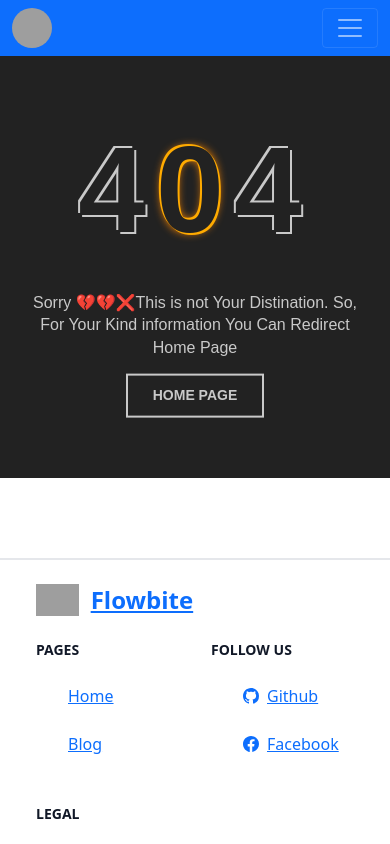
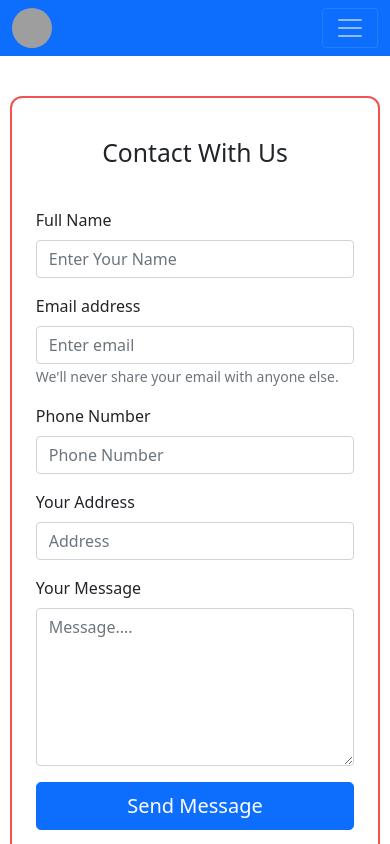
Before and after one commit to rana-arju/logico-warehouse-client, a React (Create React App) app: page /contact in a window 390 px wide. Shown: the top 844 px of the page. Built offline with nearby package versions, Linux system fonts and the light colour scheme; no server answers; grey boxes are pictures that could not be loaded.

Commit message:
contact us page design with fully responsive

```diff
--- a/src/App.js
+++ b/src/App.js
@@ -12,6 +12,7 @@ import Footer from './components/Footer/Footer';
 import NotFound from './components/NotFound/NotFound';
 import RequireAuth from './RequireAuth/RequireAuth';
 import { ToastContainer } from 'react-toastify';
+import ContactUs from './components/ContactUs/ContactUs';
 
 function App() {
   return (
@@ -23,6 +24,7 @@ function App() {
         <Route path='/login' element={<Login />} />
         <Route path='/register' element={<Register />} />
         <Route path='/addProduct' element={<AddProduct />} />
+        <Route path='/contact' element={<ContactUs />} />
         <Route path='/manageInventory' element={
         <RequireAuth>
             <ManageInventory />
--- /dev/null
+++ b/src/components/ContactUs/ContactUs.js
@@ -0,0 +1,51 @@
+import React from 'react';
+import { Button, Container, Form } from 'react-bootstrap';
+import PageTitle from '../PageTitle/PageTitle';
+
+const ContactUs = () => {
+    const handleContactForm = event => {
+        event.preventDefault();
+    }
+    return (
+
+<Container className="my-10 border-2 border-red-500 rounded-xl box mx-auto p-4">
+  <PageTitle title="Contact Us" />
+<h2 className='mt-3 text-center'>Contact With Us</h2>
+<div className="my-10">
+<Form onSubmit={handleContactForm}>
+    <Form.Group className="mb-3" controlId="formBasicEmail">
+        <Form.Label>Full Name</Form.Label>
+        <Form.Control type="text" name='name' placeholder="Enter Your Name" required />
+    </Form.Group>
+    <Form.Group className="mb-3" controlId="formBasicEmail">
+        <Form.Label>Email address</Form.Label>
+        <Form.Control type="email" name='email' placeholder="Enter email" required />
+        <Form.Text className="text-muted">
+        We'll never share your email with anyone else.
+        </Form.Text>
+    </Form.Group>
+    <Form.Group className="mb-3" controlId="formBasicPassword">
+        <Form.Label>Phone Number</Form.Label>
+        <Form.Control type="text" name='address' placeholder="Phone Number" required />
+    </Form.Group>
+    <Form.Group className="mb-3" controlId="formBasicPassword">
+        <Form.Label>Your Address</Form.Label>
+        <Form.Control type="text" name='address' placeholder="Address" required />
+    </Form.Group>
+    <Form.Group className="mb-3" controlId="formBasicPassword">
+        <Form.Label>Your Message</Form.Label>
+         <Form.Control as="textarea" rows={6} placeholder="Message...."/>
+        </Form.Group>
+
+    <div className="d-grid gap-2 mt-3">
+        <Button variant="primary" size="lg" type="submit" >Send Message</Button>
+    </div>
+</Form>
+</div>
+
+</Container>
+
+    );
+};
+
+export default ContactUs;
--- a/src/components/Header/Header.js
+++ b/src/components/Header/Header.js
@@ -30,6 +30,9 @@ const [user] = useAuthState(auth);
     <LinkContainer to='/blog'>
         <Nav.Link>Blog</Nav.Link>
     </LinkContainer>
+    <LinkContainer to='/contact'>
+        <Nav.Link>Contact Us</Nav.Link>
+    </LinkContainer>
        </Nav>
      <div className="d-flex nav-login">
        {
```
